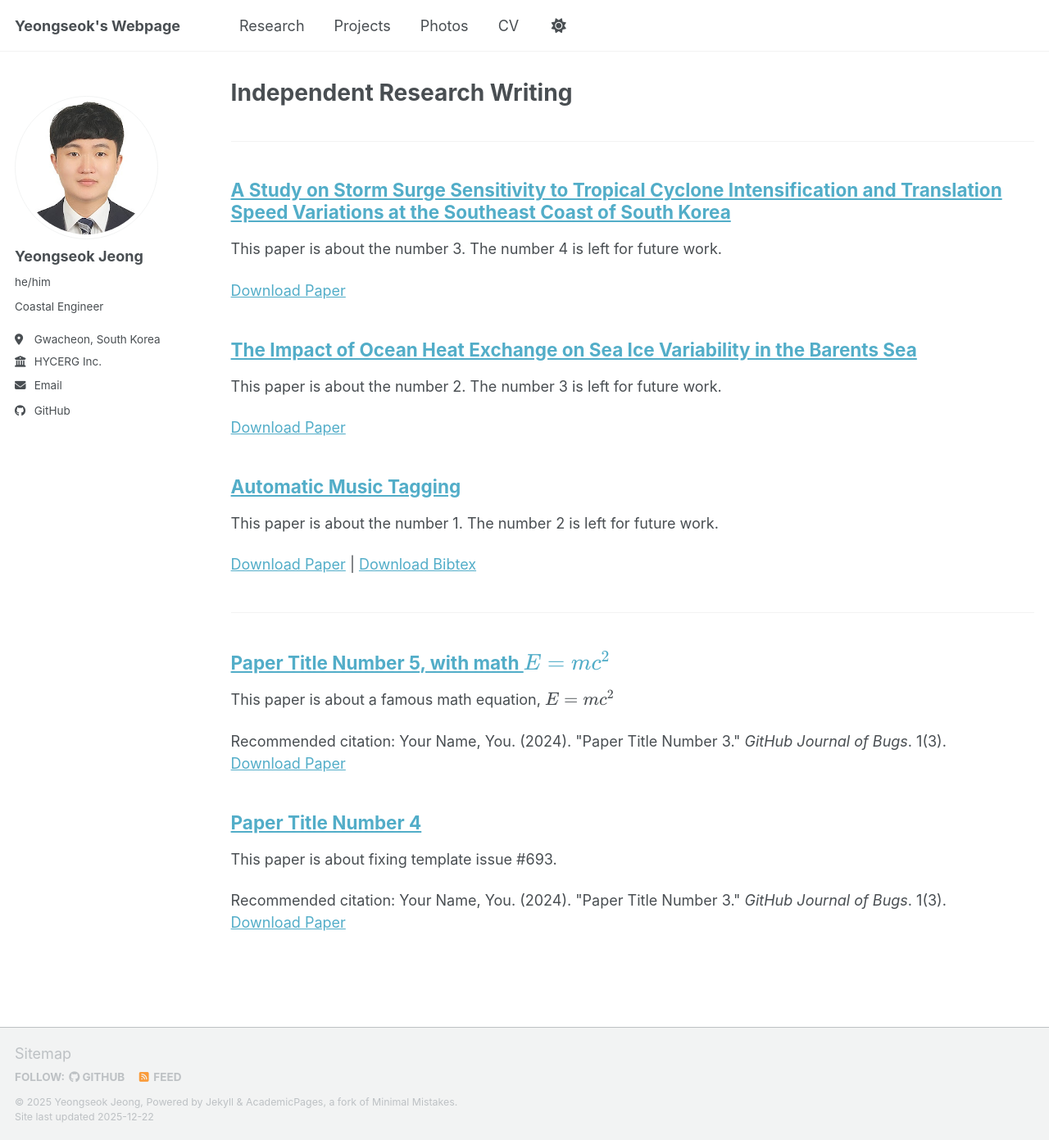
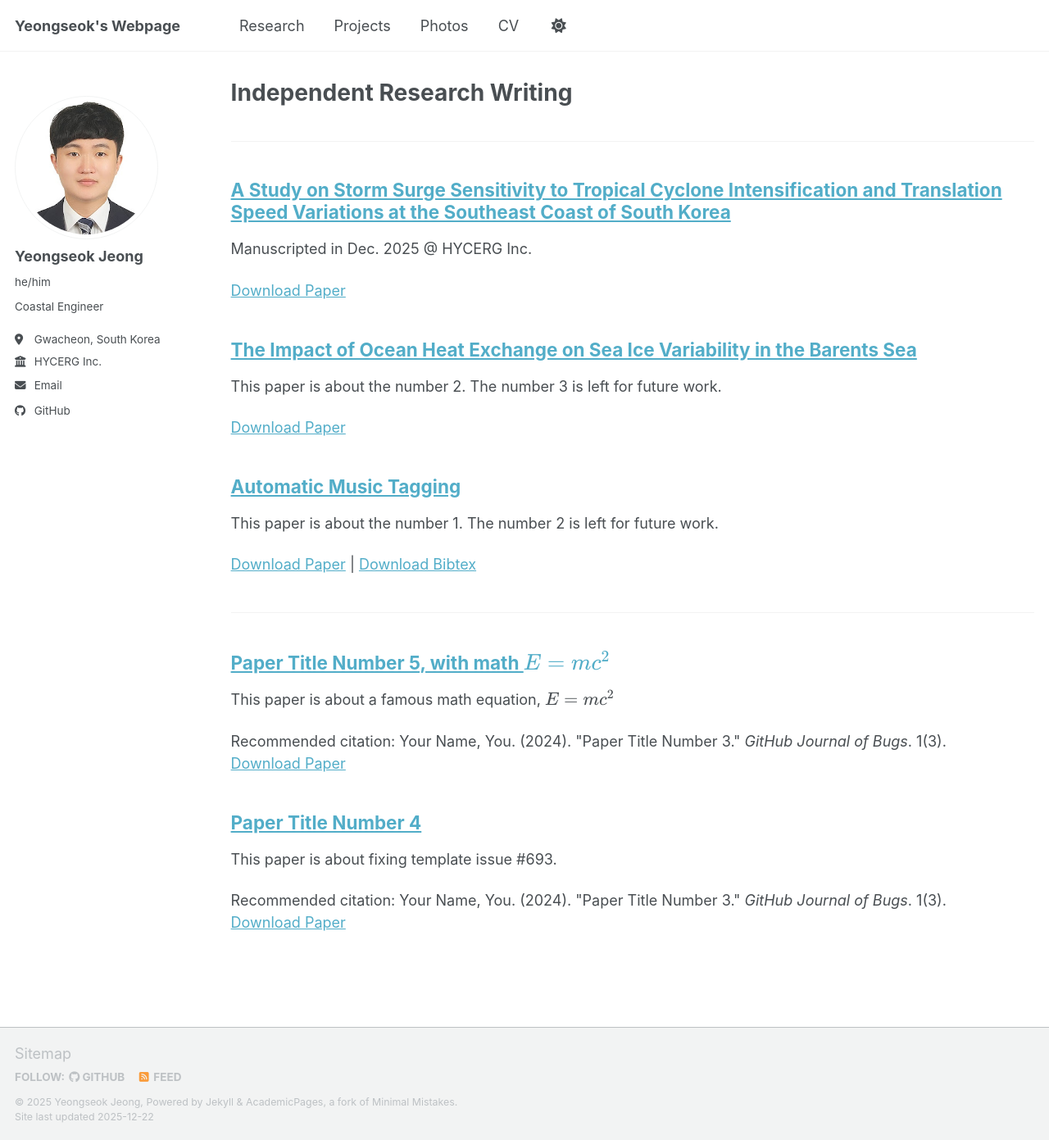
Before and after one commit to yjeongteddy/yjeongteddy.github.io, a Jekyll site: the page built from _pages/publications.html, in a window 1280 px wide and 1391 px high. Shown: the whole window at 82% size. Built offline with Jekyll 4.4.1, drawn with Linux system fonts in a browser that asks for light colours; a script bundle is joined from its source files by our own code; library files that are not in the unit come from our copies.

Commit message:
Update 2015-10-01-paper-title-number-3.md

```diff
--- a/_publications/2015-10-01-paper-title-number-3.md
+++ b/_publications/2015-10-01-paper-title-number-3.md
@@ -3,7 +3,7 @@ title: "A Study on Storm Surge Sensitivity to Tropical Cyclone Intensification a
 collection: publications
 category: manuscripts
 permalink: /publication/StormSurgeSensitivity
-excerpt: 'This paper is about the number 3. The number 4 is left for future work.'
+excerpt: 'Manuscripted in Dec. 2025 @ HYCERG Inc.'
 date: 2025-12-05
 slidesurl: 'https://yjeongteddy.github.io/files/slides3.pdf'
 paperurl: 'https://yjeongteddy.github.io/files/paper3.pdf'
```
